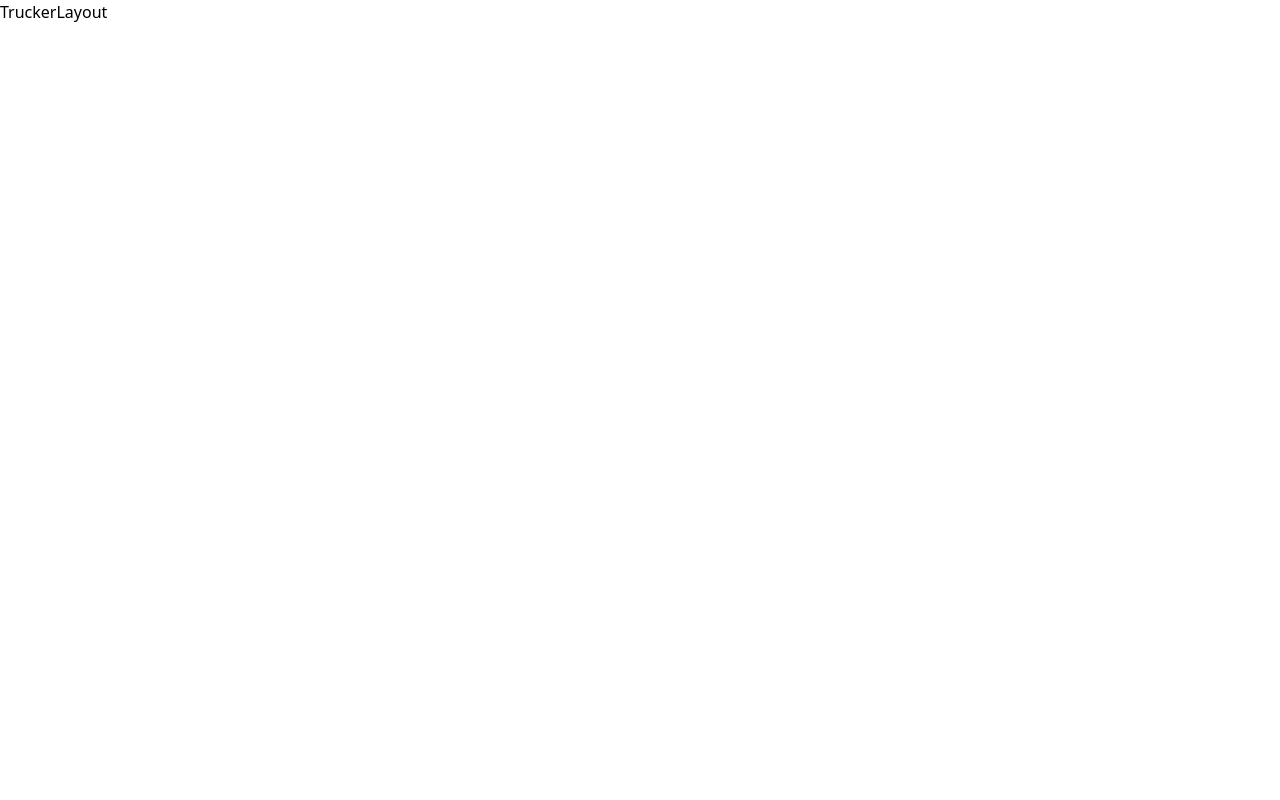
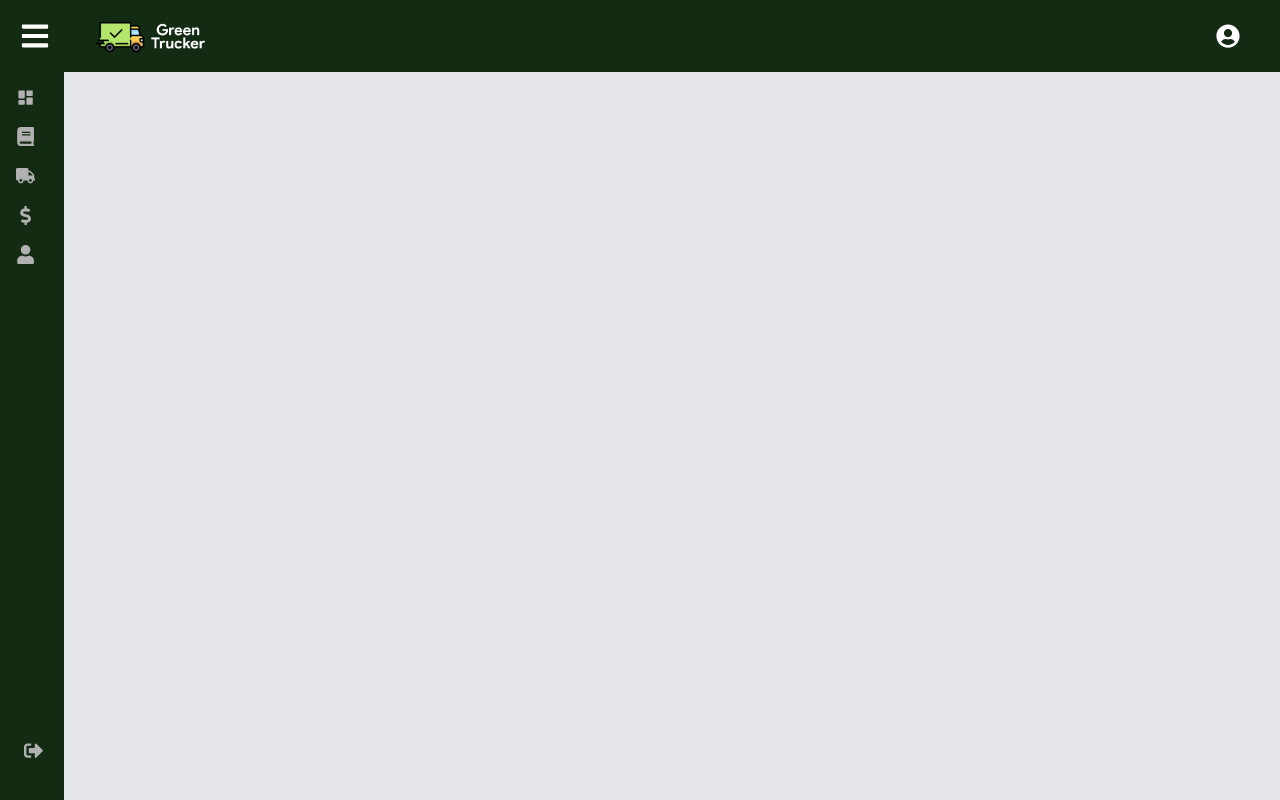
Before and after one commit to baristabarita/Greentrucker, a React (Vite) app in the folder client/: page /trucker in a window 1280 px wide. Built offline with nearby package versions, Linux system fonts and the light colour scheme.

Commit message:
set up trucker layout

```diff
--- a/client/src/components/layout/TruckerLayout.jsx
+++ b/client/src/components/layout/TruckerLayout.jsx
@@ -1,10 +1,26 @@
-import React from 'react';
+import React, { useState } from 'react';
+import { Navigate, Outlet } from 'react-router-dom';
+import TruckerNavbar from '../navbar/TruckerNavbar';
+import TruckerSide from '../sidebar/TruckerSidebar';
 
 const TruckerLayout = () => {
+    const [isSidebarOpen, setIsSidebarOpen] = useState(false)
+    const toggleSidebar = () => {
+        setIsSidebarOpen(!isSidebarOpen);
+    };
+
     return (
-        <>
-            <h1>TruckerLayout</h1>
-        </>
+        <div className='flex flex-col h-screen overflow-hidden'>
+            <TruckerNavbar toggleSidebar={toggleSidebar} />
+            <div className='flex flex-1 overflow-x-hidden overflow-y-auto bg-gray-200 transition-all duration-300 ease-in-out'>
+                <TruckerSide isSidebarOpen={isSidebarOpen} />
+                <div
+                    className={`font-roboto flex-1 transition-all duration-300 ease-in-out ${isSidebarOpen ? 'ml-[20%] mr-0 w-[80%]' : 'ml-[5%] mr-0 w-full'} `}
+                >
+                    <Outlet />
+                </div>
+            </div>
+        </div>
     )
 }
 
--- a/client/src/components/navbar/TruckerNavbar.jsx
+++ b/client/src/components/navbar/TruckerNavbar.jsx
@@ -30,7 +30,7 @@ const TruckerNavbar = ({ toggleSidebar, isSidebarOpen }) => {
 */
 
   return (
-    <nav className="bg-[#011627] text-white p-4 flex justify-between items-center shadow-2xl">
+    <nav className="bg-usertrucker text-white p-4 flex justify-between items-center shadow-2xl">
       <div className="flex items-center">
         <button onClick={toggleSidebar} className="text-3xl ml-1">
           <FaBars />
@@ -38,8 +38,6 @@ const TruckerNavbar = ({ toggleSidebar, isSidebarOpen }) => {
         <img src={logo} alt="Logo" className="h-10 ml-10" />
       </div>
       <div className="flex items-center">
-      <p className='ml-[0.8rem] mr-2 text-[1.1em] xs:max-sm:text-[1em] xs:max-sm:ml-[0.7em] xl:max-2xl:text-[0.9em] text-[#21a2da] font-medium'>{username}</p>
-
         <div className="mr-6">
           <FaUserCircle className="text-2xl cursor-pointer" />
         </div>
--- a/client/src/components/sidebar/TruckerSidebar.jsx
+++ b/client/src/components/sidebar/TruckerSidebar.jsx
@@ -15,24 +15,24 @@ const TruckerSide = ({ isSidebarOpen, toggleSidebar }) => {
   };
 
   return (
-    <div className={`h-screen fixed bg-[#011627] text-[#6488a5] text-[1.2em] font-semibold p-4 flex flex-col items-start ${isSidebarOpen ? 'w-60' : 'w-16'} transition-all duration-300 ease-in-out`}>
-      <div className={`mb-5 cursor-pointer flex items-center ${location.pathname === '/trucker/truckerdash' ? 'bg-gray-700 text-[#21a1da] p-2 rounded' : ''}`} onClick={() => handleNavigation('/trucker/truckerdash')}>
+    <div className={`h-screen fixed bg-usertrucker text-[#B1B1B1] text-[1.2em] font-semibold p-4 flex flex-col items-start ${isSidebarOpen ? 'w-60' : 'w-16'} transition-all duration-300 ease-in-out`}>
+      <div className={`mb-5 cursor-pointer flex items-center ${location.pathname === '/trucker/truckerdash' ? ' text-primarycolor rounded' : ''}`} onClick={() => handleNavigation('/trucker/truckerdash')}>
         <BiSolidDashboard className={`mr-2`} />
         {isSidebarOpen && 'Dashboard'}
       </div>
-      <div className={`mb-5 cursor-pointer flex items-center ${location.pathname === '/trucker/truckerbookings' ? 'bg-gray-700 text-[#21a1da] p-2 rounded' : ''}`} onClick={() => handleNavigation('/trucker/truckerbookings')}>
+      <div className={`mb-5 cursor-pointer flex items-center ${location.pathname === '/trucker/truckerbookings' ? ' text-primarycolor rounded' : ''}`} onClick={() => handleNavigation('/trucker/truckerbookings')}>
         <FaBook className={`mr-2`} />
         {isSidebarOpen && 'Bookings'}
       </div>
-      <div className={`mb-5 cursor-pointer flex items-center ${location.pathname === '/trucker/truckerassets' ? 'bg-gray-700 text-[#21a1da] p-2 rounded' : ''}`} onClick={() => handleNavigation('/trucker/truckerassets')}>
+      <div className={`mb-5 cursor-pointer flex items-center ${location.pathname === '/trucker/truckerassets' ? ' text-primarycolor rounded' : ''}`} onClick={() => handleNavigation('/trucker/truckerassets')}>
         <FaTruck className={`mr-2`} />
         {isSidebarOpen && 'Assets'}
       </div>
-      <div className={`mb-5 cursor-pointer flex items-center ${location.pathname === '/trucker/truckerpayments' ? 'bg-gray-700 text-[#21a1da] p-2 rounded' : ''}`} onClick={() => handleNavigation('/trucker/truckerpayments')}>
+      <div className={`mb-5 cursor-pointer flex items-center ${location.pathname === '/trucker/truckerpayments' ? ' text-primarycolor rounded' : ''}`} onClick={() => handleNavigation('/trucker/truckerpayments')}>
         <FaDollarSign className={`mr-2`} />
         {isSidebarOpen && 'Payments'}
       </div>
-      <div className={`mb-5 cursor-pointer flex items-center ${location.pathname === '/trucker/truckersettings' ? 'bg-gray-700 text-[#21a1da] p-2 rounded' : ''}`} onClick={() => handleNavigation('/trucker/truckersettings')}>
+      <div className={`mb-5 cursor-pointer flex items-center ${location.pathname === '/trucker/truckersettings' ? ' text-primarycolor rounded' : ''}`} onClick={() => handleNavigation('/trucker/truckersettings')}>
         <FaUser className={`mr-2`} />
         {isSidebarOpen && 'Account Settings'}
       </div>
```
